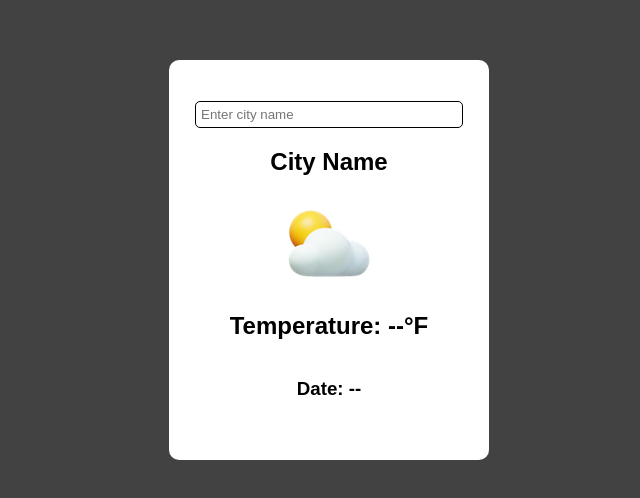
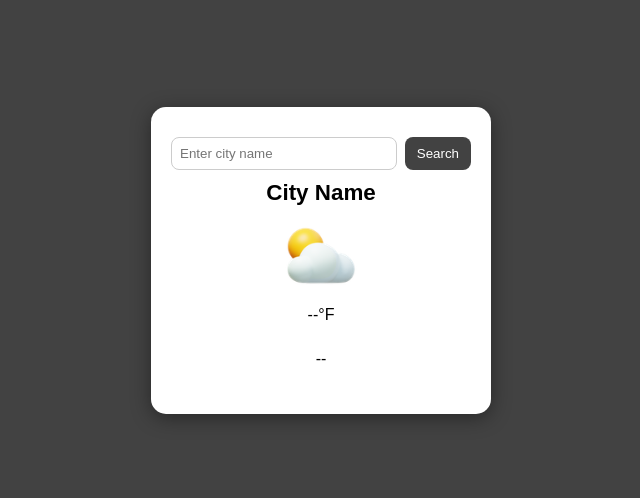
Before and after one commit to k0j05ar3/weather_app, a plain HTML site: page index.html in a window 1280 px wide. Shown: the part 140-638 px from the top of the page, without its empty margins (319-959 px from the left). Drawn offline with Linux system fonts and the light colour scheme.

Commit message:
Add search bar and refactor weather card layout
Refactor HTML and CSS to implement a centered weather card UI with a search bar and improved styling. Moved scripts.js to the end of the body for DOM readiness, added wrapper elements (#app, #weatherCard, #searchBar) and a Search button, updated element IDs (cityName, temperature, date) and added an alt attribute to the weather icon. CSS changes center the page with flexbox, introduce card padding, rounded corners, shadow, fixed card width, input/button styles, spacing tweaks, and typography adjustments to improve usability and visual hierarchy.

```diff
--- a/index.html
+++ b/index.html
@@ -6,17 +6,24 @@
     <title>Weather App</title>
     <link rel="icon" type="image/x-icon" href="/icon.ico">
     <link rel="stylesheet" href="/styles.css">
-    <script src="/scripts.js"></script>
 </head>
 <body>
-    <div>
-        <section>
-            <input type="text" id="cityInput" placeholder="Enter city name">
-            <h1>City Name</h1>
-            <img id="weatherIcon" src="/icon.png">
-            <h2 id="temperature">Temperature: --°F</h2>
-            <h3 id="date">Date: --</h3>
+    <div id="app">
+        <section id="weatherCard">
+
+            <div id="searchBar">
+                <input type="text" id="cityInput" placeholder="Enter city name">
+                <button id="searchBtn">Search</button>
+            </div>
+
+            <h1 id="cityName">City Name</h1>
+            <img id="weatherIcon" src="/icon.png" alt="Weather Icon">
+
+            <h2 id="temperature">--°F</h2>
+            <p id="date">--</p>
+
         </section>
     </div>
+    <script src="/scripts.js"></script>
 </body>
 </html>
--- a/styles.css
+++ b/styles.css
@@ -1,27 +1,50 @@
 body {
     background-color: #424242;
     font-family: sans-serif;
+    display: flex;
+    justify-content: center;
+    align-items: center;
+    height: 100vh;
+    margin: 0;
 }
 
-
-
 section {
-    margin-top: 25vh;
-    margin-left: 37.5vw;
     display: flex;
     flex-direction: column;
     align-items: center;
-    justify-content: center;
-    height: 50vh;
-    width: 25vw;
+    gap: 10px; /* controls spacing between elements */
+    padding: 30px 20px;
     background-color: white;
-    border-radius: 10px;
+    border-radius: 15px;
+    box-shadow: 0 4px 20px rgba(0,0,0,0.4);
+    width: 300px;
+}
+
+#searchBar {
+    display: flex;
+    gap: 8px;
+    width: 100%;
 }
 
 #cityInput {
-    padding: 5px;
-    border-radius: 5px;
-    border: 1px solid black;
-    width: 80%;
+    padding: 8px;
+    border-radius: 8px;
+    border: 1px solid #ccc;
+    flex: 1; /* takes up remaining space next to button */
+}
 
+#searchBtn {
+    padding: 8px 12px;
+    border-radius: 8px;
+    border: none;
+    background-color: #424242;
+    color: white;
+    cursor: pointer;
 }
+
+#weatherIcon {
+    width: 80px;
+}
+
+h1 { font-size: 1.4rem; margin: 0; }
+h2, h3 { font-size: 1rem; margin: 0; font-weight: normal; }
```
